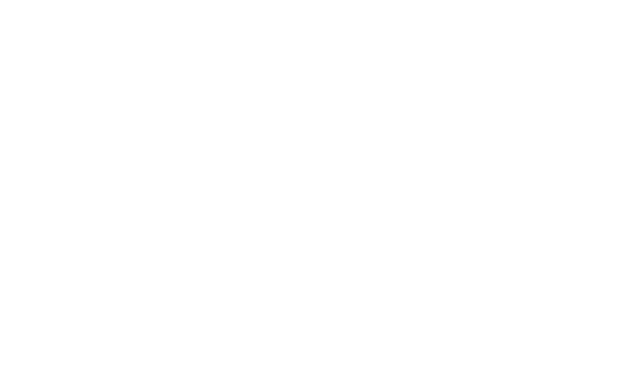
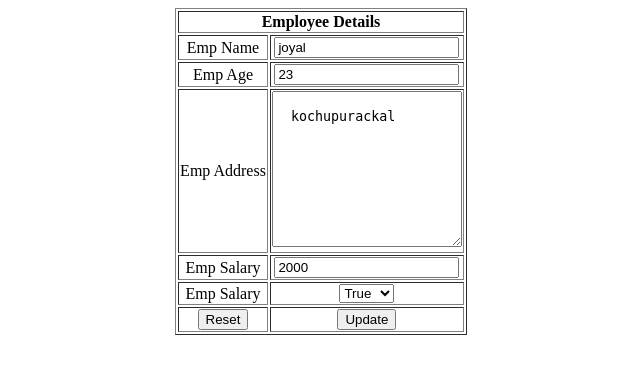
Before and after one commit to joyalshaji135/Php-Crud-Operation, a PHP site: page /update.php?update_id=1 in a window 1280 px wide. Before the commit the part shown is empty. Shown: the top 374 px of the page, without its empty margins (319-959 px from the left). Run offline with PHP 8.4, Linux system fonts and the light colour scheme; data comes from the database, SQL or seed files in the repository.

Commit message:
Updpate  is Almost Completed

```diff
--- a/MCA-Lab-Questions/CRUD-APP/index.php
+++ b/MCA-Lab-Questions/CRUD-APP/index.php
@@ -35,6 +35,7 @@ include('./config.php');
     </tr>";
         if ($employee_data) {
             while ($employee_query = mysqli_fetch_assoc($employee_data)) {
+                $emp_id = $employee_query['emp_id'];
                 $emp_name = $employee_query['emp_name'];
                 $emp_age = $employee_query['emp_age'];
                 $emp_address = $employee_query['emp_address'];
@@ -47,8 +48,8 @@ include('./config.php');
             <td>$emp_address</td>
             <td>$emp_salary</td>
             <td>$emp_status</td>
-            <td><a href=''><input type='submit' value='Update'></a></td>
-            <td><a href=''><input type='submit' value='Delete'></a></td>
+            <td><a href='./update.php?update_id=$emp_id'><input type='submit' value='Update'></a></td>
+            <td><a href='./delete.php?delete_id=$emp_id'><input type='submit' value='Delete'></a></td>
         </tr>";
             }
         }
--- a/MCA-Lab-Questions/CRUD-APP/update.php
+++ b/MCA-Lab-Questions/CRUD-APP/update.php
@@ -0,0 +1,109 @@
+<?php
+
+include('./config.php');
+
+?>
+
+<?php
+
+$update_id = $_GET['update_id'];
+
+$update_select = "select * from employee_details where emp_id = $update_id";
+$update_select_query = mysqli_query($connection,$update_select);
+while ($update_value = mysqli_fetch_assoc($update_select_query)) {
+    $emp_id = $update_value['emp_id'];
+    $emp_name = $update_value['emp_name'];
+    $emp_age = $update_value['emp_age'];
+    $emp_address = $update_value['emp_address'];
+    $emp_salary = $update_value['emp_salary'];
+    $emp_status = $update_value['emp_status'];
+}
+
+?>
+
+<!DOCTYPE html>
+<html lang="en">
+<head>
+    <meta charset="UTF-8">
+    <meta name="viewport" content="width=device-width, initial-scale=1.0">
+    <title>Update Employee Data</title>
+</head>
+<body>
+<center>
+        <table border="1" style="text-align: center;">
+            <tr>
+                <th colspan="2">Employee Details</th>
+            </tr>
+            <form action="#" method="post">
+            <tr>
+                <td>
+                    <label for="">Emp Name</label>
+                </td>
+                <td>
+                    <input type="text" name="emp_name" id="" value="<?php echo $emp_name ?>">
+                </td>
+            </tr>
+            <tr>
+                <td>
+                    <label for="">Emp Age</label>
+                </td>
+                <td>
+                    <input type="number" name="emp_age" id="" value="<?php echo $emp_age ?>">
+                </td>
+            </tr>
+            <tr>
+                <td>
+                    <label for="">Emp Address</label>
+                </td>
+                <td>
+                    <textarea name="emp_address" id="" cols="21" rows="10" >
+                    <?php echo $emp_address ?>
+                    </textarea>
+
+                </td>
+            </tr>
+            <tr>
+                <td>
+                    <label for="">Emp Salary</label>
+                </td>
+                <td>
+                    <input type="number" name="emp_salary" id="" value="<?php echo $emp_salary ?>">
+                </td>
+            </tr>
+            <tr>
+                <td>
+                    <label for="">Emp Salary</label>
+                </td>
+                <td>
+                    <select name="emp_status" id="" >
+                        <?php
+                        ?>
+                       <option value="true">True</option>
+                       <option value="false">False</option>
+                    </select>
+                </td>
+            </tr>
+            <tr>
+                <td>
+                    <input type="reset" value="Reset">
+                </td>
+                <td>
+                    <input type="submit" name="update" id="" value="Update">
+                </td>
+            </tr>
+            </form>
+        </table>
+    </center>
+</body>
+</html>
+
+<?php
+
+if (isset($_POST['update'])) {
+    $emp_name = $_POST['emp_name'];
+    $emp_age = $_POST['emp_age'];
+    $emp_address = $_POST['emp_address'];
+    $emp_salary = $_POST['emp_salary'];
+}
+
+?>
```
